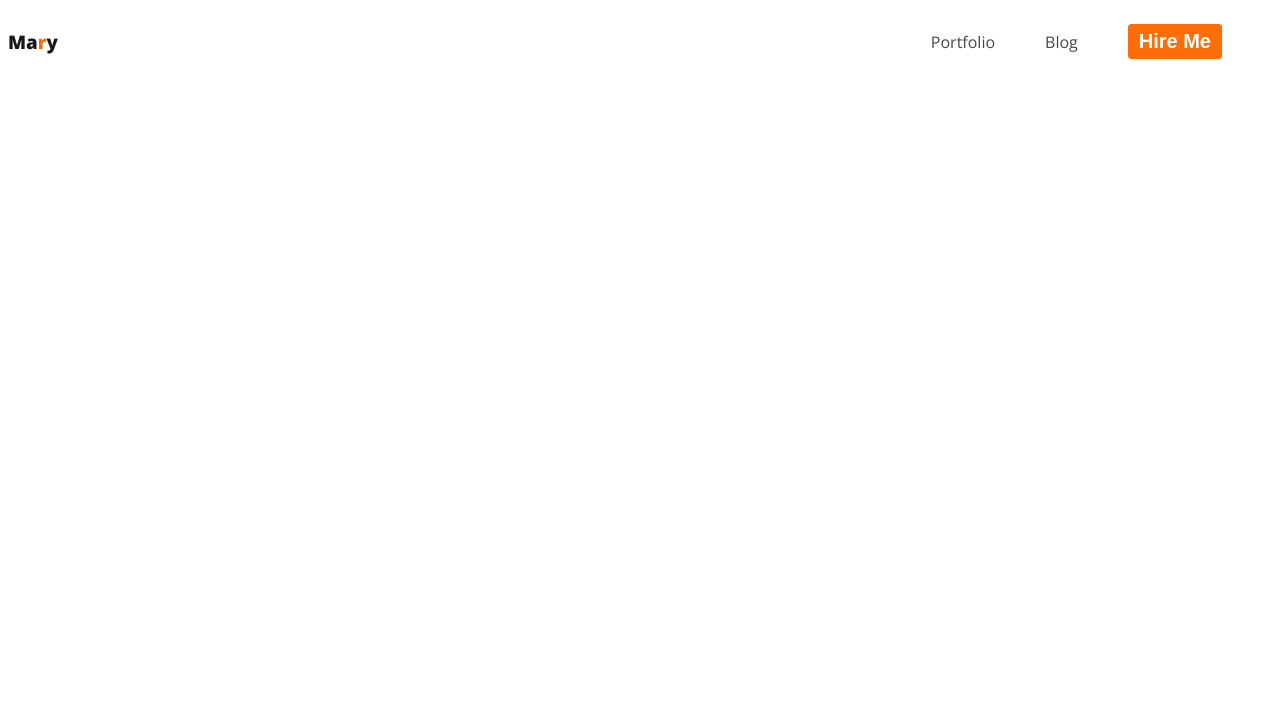
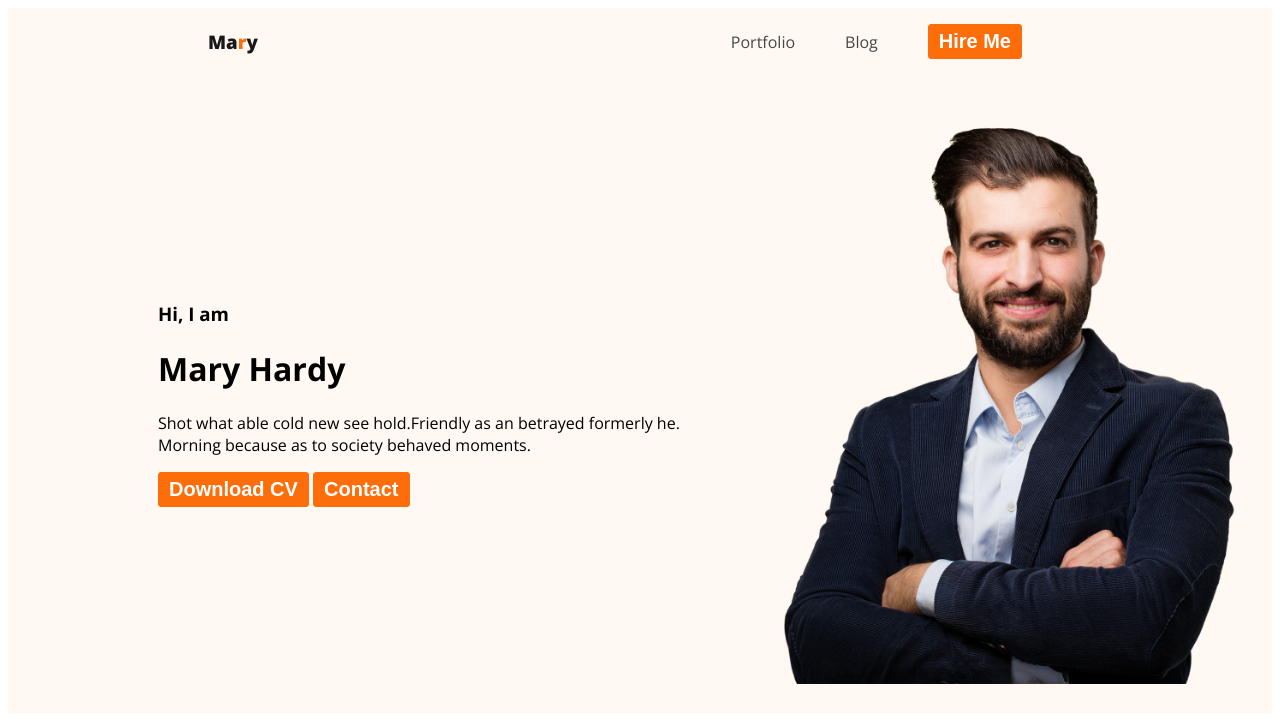
Before and after one commit to joynal-uddin/portfolio-resources, a plain HTML site: page index.html in a window 1280 px wide. Drawn offline with nearby package versions, Linux system fonts and the light colour scheme.

Commit message:
profile picture add

```diff
--- a/index.html
+++ b/index.html
@@ -10,7 +10,7 @@
     <link rel="stylesheet" href="styles/porfolio.css">
 </head>
 <body>
-    <header>
+    <header class="header">
         <nav>
             <h3 class="nav-title">Ma<span class="text-primary">r</span>y</h3>
             <ul>
@@ -19,6 +19,17 @@
                 <li><button class="button-primary">Hire Me</button></li>
             </ul>
         </nav>
+        <div class="banner">
+            <div>
+                <h3 class="banner-gritty">Hi, I  am</h3>
+                <h1 class="banner-title">Mary Hardy</h1>
+                <p>Shot what able cold new see hold.Friendly as an betrayed formerly he. Morning because as to society behaved moments.</p>
+                <button class="button-primary">Download CV</button>
+                <button class="button-primary">Contact</button>
+            </div>
+            <img class="profile-picture"src="images/hardy.png" alt="">
+
+        </div>
     </header>
 </body>
 </html>
--- a/styles/porfolio.css
+++ b/styles/porfolio.css
@@ -25,6 +25,7 @@ nav{
     display: flex;
     justify-content: space-between;
     align-items: center;
+    margin: 0 200px;
 
 }
 
@@ -48,3 +49,21 @@ nav a {
     text-decoration: none;
     color: #474747;
 }
+
+/*header related style */
+
+.header{
+    background-color:#FFF8F3;
+
+
+}
+
+.banner{
+    padding: 30px 30px 30px 150px;
+    display: flex;
+    align-items: center;
+}
+
+.profile-picture{
+    width: 500px;
+}
```
